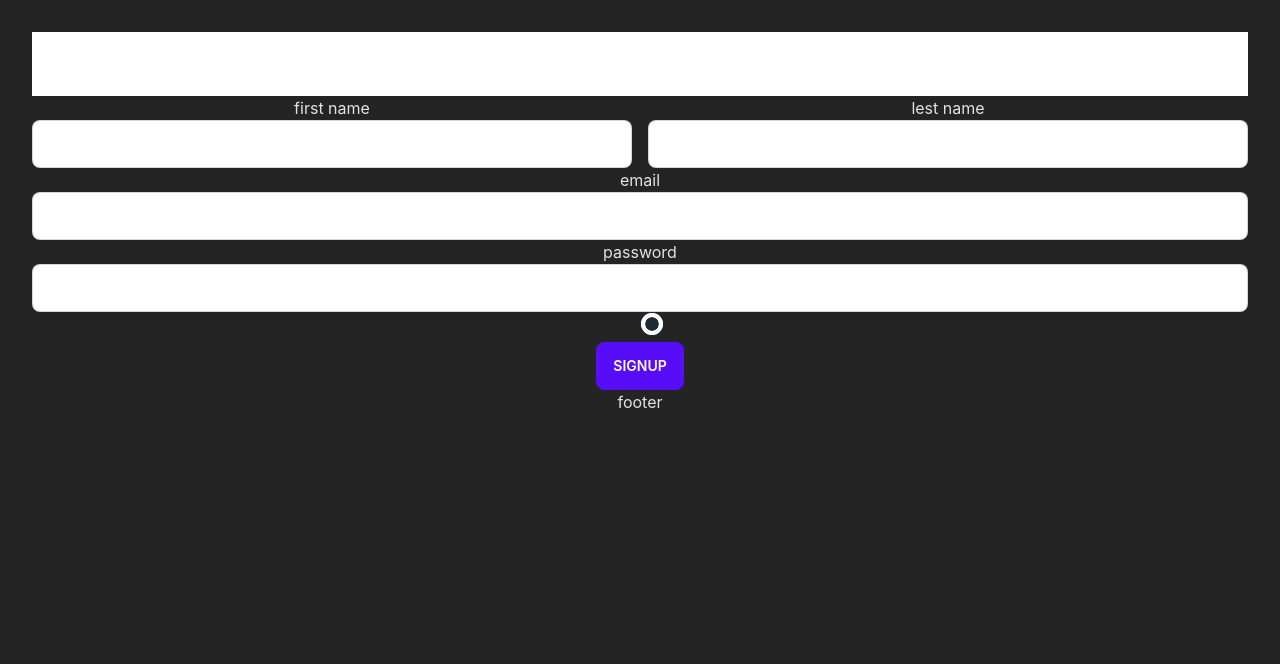
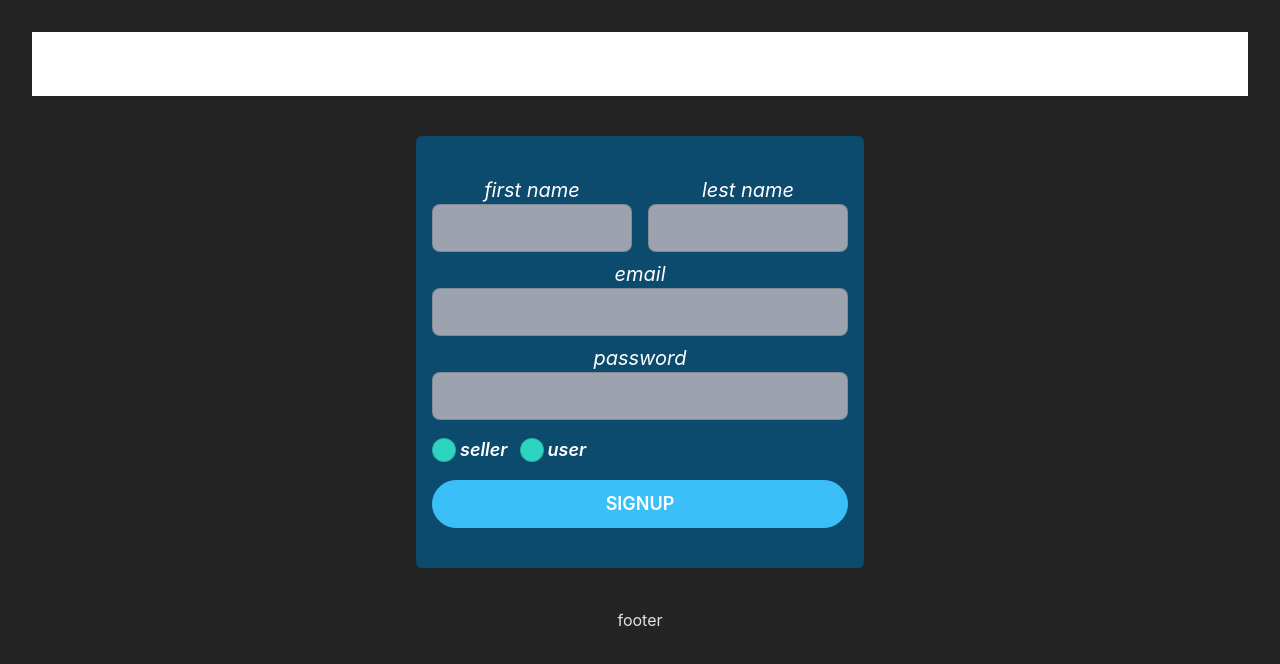
Before and after one commit to ABDULALNOMAN/used-products-resale-client, a React (Vite) app: page /signup in a window 1280 px wide. Shown: the top 664 px of the page. Built offline with nearby package versions, Linux system fonts and the light colour scheme; no server answers.

Commit message:
added deshbord seller route

```diff
--- a/src/Component/Context/Context.jsx
+++ b/src/Component/Context/Context.jsx
@@ -32,7 +32,6 @@ const Context = ({ children }) => {
     const LogOut = () => {
         return signOut(auth)
     }
-    console.log(users)
     const user ={loding,handleSignUp,users,LogOut,LogInUser,googleSignin,updateUser}
     return (
         <div>
--- a/src/Component/Page/Authentication/Signup.jsx
+++ b/src/Component/Page/Authentication/Signup.jsx
@@ -1,27 +1,38 @@
-import React, { useContext } from 'react';
+import React, { useContext, useState } from 'react';
 import { useForm } from 'react-hook-form';
 import { CallContext } from '../../Context/Context';
+import useIndentify from '../../custom/useIndentify';
+
 
 const Signup = () => {
-    const {handleSignUp,updateUser}=useContext(CallContext)
+    const { handleSignUp, updateUser } = useContext(CallContext)
+    const [info , setInfo] = useState({})
+    const siteuser = useIndentify(info)
     const { register, handleSubmit } = useForm()
     const onSubmit = (data) => {
         console.log(data)
         const name = data.first +''+ data.lest
-        const updateInfo = {
-            displayName:name
-        }
         handleSignUp(data.email, data.password)
             .then(result => {
                 const user = result.user;
                 console.log(user)
-                updated(updateInfo)
+                updated(name)
+                if(data.siteUser === "seller"){
+                    const identify = {
+                        email:user.email,
+                        user:'seller'
+                    }
+                    setInfo(identify)
+                }
             })
-        .catch((error) => {
+        .catch((error) =>{
             console.log(error)
         })
     }
-    const updated = (updateInfo) => {
+    const updated = (name) => {
+        const updateInfo = {
+            displayName: name,
+        }
         updateUser(updateInfo)
             .then(result => {
             const user = result.user;
@@ -29,42 +40,52 @@ const Signup = () => {
             })
             .then(error => console.log(error))
     }
+    console.log(info)
+    console.log(siteuser)
     return (
-        <div>
+        <div className=' max-w-md mx-auto px-4 py-10 my-10 rounded-md bg-sky-900 text-black'>
             <form onSubmit={handleSubmit(onSubmit)}>
                 <div className='grid grid-cols-2 gap-4'>
                     <div className='flex flex-col'>
-                        <label htmlfor="text">first name</label>
-                        <input {...register('first')} className='input input-bordered' type="text" />
+                        <label className='text-xl italic text-white' htmlfor="text">first name</label>
+                        <input {...register('first')} className='input input-bordered bg-gray-400 text-lg italic' type="text" />
                     </div>
                     <div className='flex flex-col'>
-                        <label htmlFor="text">lest name</label>
-                        <input {...register('lest')} className='input input-bordered' type="text" />
+                        <label className='text-xl italic text-white' htmlFor="text">lest name</label>
+                        <input {...register('lest')} className='input input-bordered bg-gray-400 text-lg italic' type="text" />
                     </div>
                 </div>
-                <div className='flex flex-col'>
-                    <label htmlFor="email">email</label>
-                    <input {...register('email',{required:true})} className='input input-bordered' type={'email'}/>
+                <div className='flex flex-col my-2'>
+                    <label className='text-xl italic text-white' htmlFor="email">email</label>
+                    <input {...register('email',{required:true})} className='input input-bordered bg-gray-400 text-lg italic' type={'email'}/>
                 </div>
                 <div className='flex flex-col'>
-                    <label htmlFor="password">password</label>
-                    <input {...register('password',{required:true })} className='input input-bordered' type="password"/>
+                    <label className='text-xl italic text-white' htmlFor="password">password</label>
+                    <input {...register('password',{required:true })} className='input input-bordered bg-gray-400 text-lg font-semibold italic' type="password"/>
                 </div>
-                <div >
-                    <input
+                <div className='flex flex-row my-4'>
+                    <div className='flex items-center'>
+                        <input
                         type="radio"
                         name="siteUser"
-                        value={'seller'} className="radio"
+                        value={'seller'}
+                        className="radio mr-1 bg-teal-400"
                         {...register('siteUser')}
-                    />
-                    <input
+                        />
+                        <label className='text-lg font-semibold italic text-white' htmlFor="siteUser">seller</label>
+                    </div>
+                    <div className='flex items-center ml-3'>
+                        <input
                         type="radio"
-                        name="siteUser" className="radio"
+                        name="siteUser"
+                        className="radio mr-1 bg-teal-400"
+                        {...register('siteUser')}
                         value={'user'}
-                        checked
-                    />
+                        />
+                        <label className='text-lg font-semibold text-white italic' htmlFor="siteUser">user</label>
+                    </div>
                 </div>
-                <input className='btn btn-primary' type="submit" value="signUp" />
+                <input className='btn btn-info text-lg text-white w-full rounded-full' type="submit" value="signUp" />
             </form>
         </div>
     );
--- /dev/null
+++ b/src/Component/Page/Deshbord/AddProducts.jsx
@@ -0,0 +1,18 @@
+import React from 'react';
+
+const AddProducts = () => {
+    return (
+        <div className='container mx-auto'>
+            <div className='grid grid-cols-1 gap-3 max-w-md mx-auto'>
+                <input type="text" name="" id="" className="input input-bordered" />
+                <input type="text" name="" id="" className="input input-bordered" />
+                <input type="text" name="" id="" className="input input-bordered" />
+                <input type="text" name="" id="" className="input input-bordered" />
+                <input type="text" name="" id="" className="input input-bordered" />
+                <input type="text" name="" id="" className="input input-bordered" />
+            </div>
+        </div>
+    );
+};
+
+export default AddProducts;
--- /dev/null
+++ b/src/Component/Page/Deshbord/Myorders.jsx
@@ -0,0 +1,11 @@
+import React from 'react';
+
+const Myorders = () => {
+    return (
+        <div className='container mx-auto'>
+            orders
+        </div>
+    );
+};
+
+export default Myorders;
--- a/src/Component/Page/shared/Navbar.jsx
+++ b/src/Component/Page/shared/Navbar.jsx
@@ -1,6 +1,7 @@
 import React, { useContext, useState } from 'react';
 import { Link } from 'react-router-dom';
 import { CallContext } from '../../Context/Context';
+import { GoThreeBars } from 'react-icons/go';
 
 const Navbar = () => {
     const { users, LogOut } = useContext(CallContext)
@@ -16,6 +17,7 @@ const Navbar = () => {
     }
     const Navbar = <>
         <li><Link to={'/'}>Item 1</Link></li>
+        <li><Link to='/deshbord'>deshbord</Link></li>
         {users?.email ? <li onClick={handleLogOut}><Link>signOut</Link></li> : <>
             <li><Link to='/login'>login</Link></li>
             <li><Link to='/signup'>signUp</Link></li>
@@ -26,6 +28,7 @@ const Navbar = () => {
             <div className="navbar container mx-auto ">
                 <div className="navbar-start">
                     <a className="btn btn-ghost normal-case text-xl">daisyUI</a>
+                    <button><label htmlFor="my-drawer"><GoThreeBars/></label></button>
                 </div>
                 <div className="navbar-end">
                     <div className="hidden lg:flex">
--- /dev/null
+++ b/src/Component/custom/useIndentify.jsx
@@ -0,0 +1,23 @@
+import { useEffect, useState } from "react"
+
+const useIndentify = (info) => {
+    const [userStore, setUserStore] = useState('')
+    console.log(info)
+        useEffect(() => {
+            if(info.email){
+                fetch('http://localhost:5000/userstore',{
+                    method:'POST',
+                    headers: {
+                        'content-type':'application/json'
+                    },
+                    body:JSON.stringify(info)
+                })
+                    .then(res => res.json())
+                    .then(data => {
+                        setUserStore(data)
+                })
+            }
+        }, [info])
+     return(userStore)
+}
+export default useIndentify
```
Also changed, not shown: src/Component/Page/Authentication/Login.jsx (+13 -10 lines), src/Component/Page/Deshbord/Deshbord.jsx (added, +51 -0 lines), src/Component/Router/Router.jsx (+17 -0 lines).
